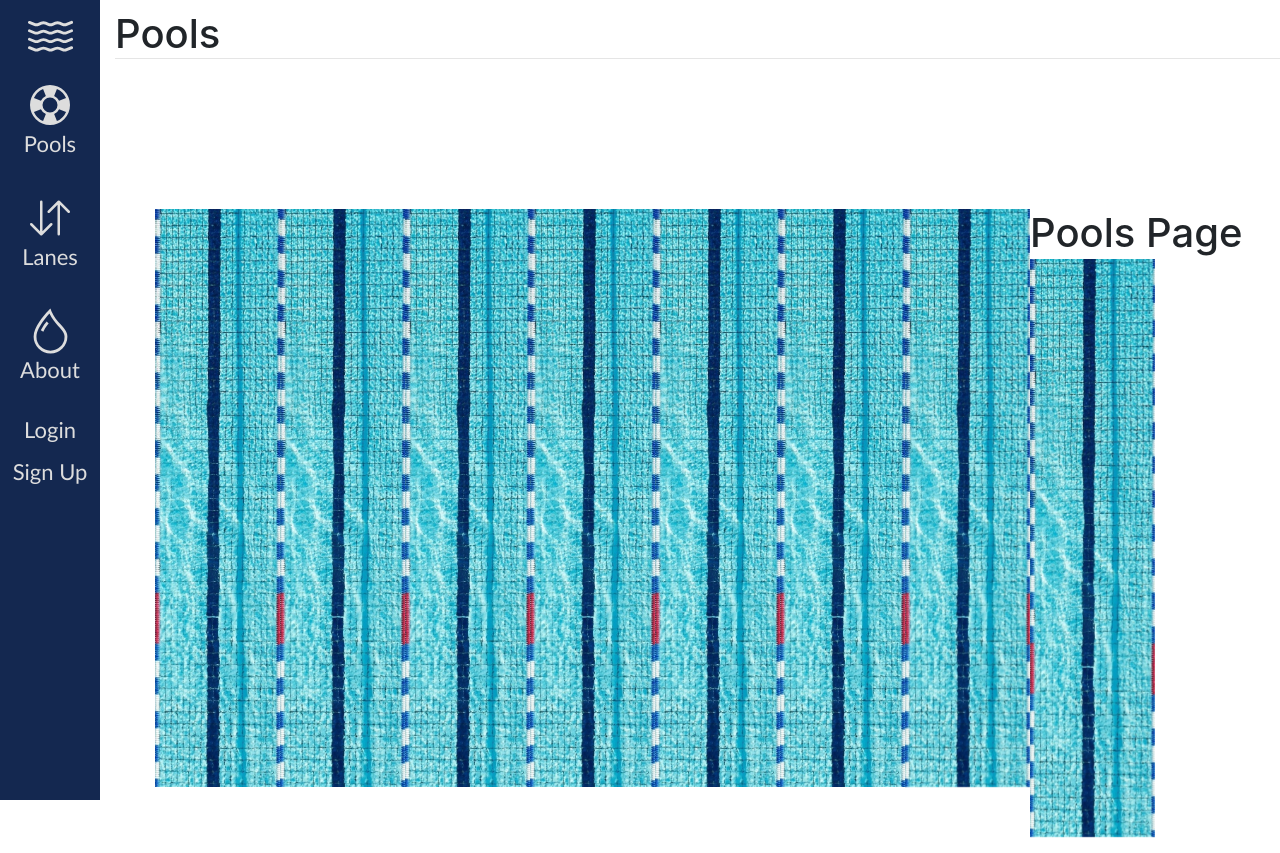
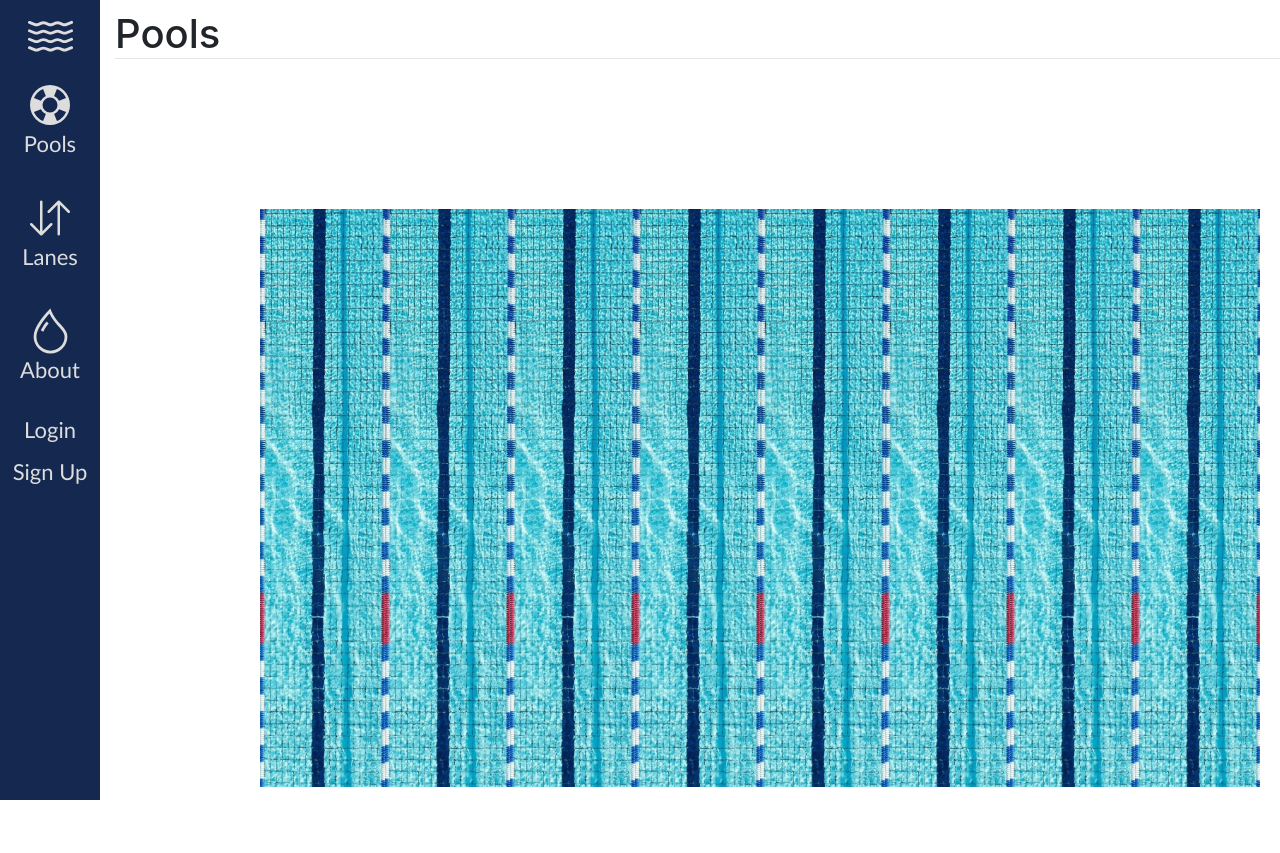
Before and after one commit to adamrego/CapstoneProject, a Django app: page /Pools/ in a window 1280 px wide; the page is wider, and only the part inside the window is pictured. After the commit the page ends 800 px from the top of that part, so only its background shows below. Run offline with Django 3.2, Linux system fonts and the light colour scheme; some libraries are stand-ins or nearby versions.

Commit message:
Update pools.html

```diff
--- a/templates/pools.html
+++ b/templates/pools.html
@@ -16,7 +16,7 @@
     <div class="center">
         <div class="content">
             <ul>
-            <h1>Pools Page</h1>
+            <div class="row">
                 <div class="column">
                      {% load static %} <img src="{% static "Media/1Lane.jpg" %}" alt="Pool" usemap="#workmap" height="500 "width="125" class="image" />
                 </div>
```
